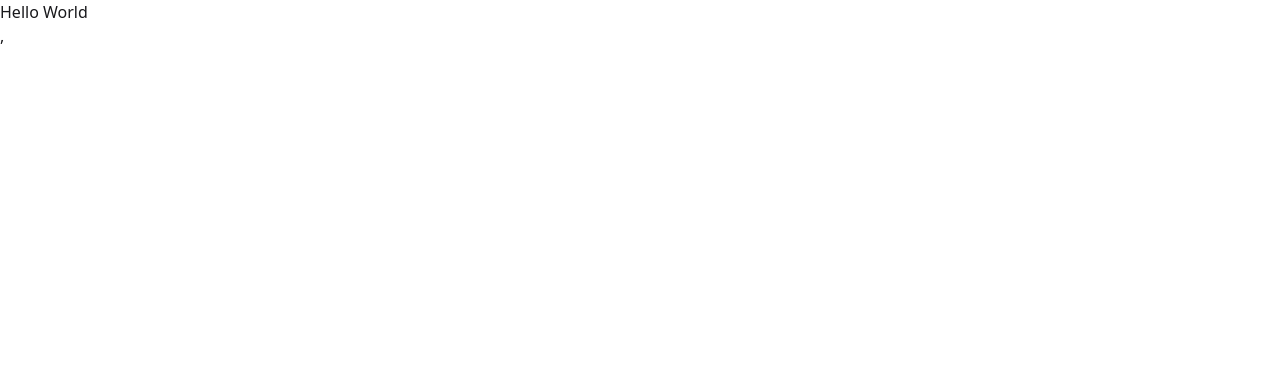
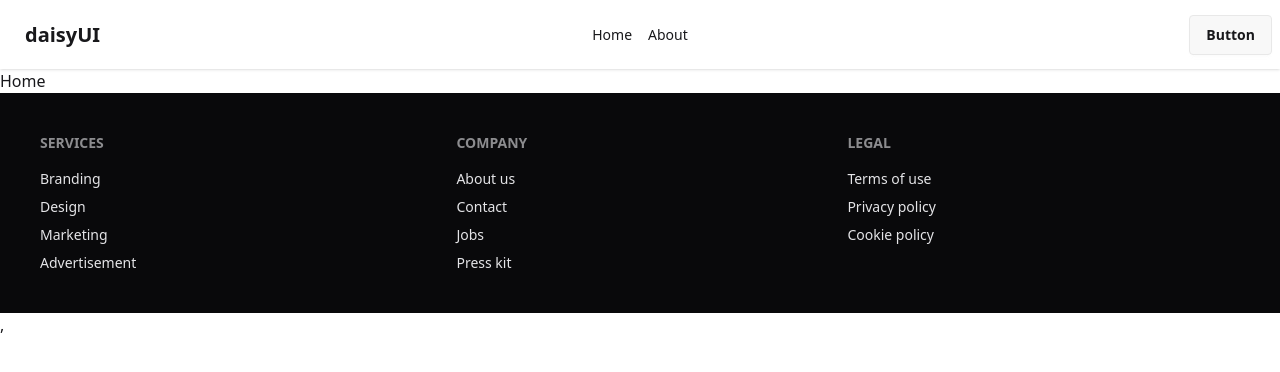
Before and after one commit to aysha3f/boi-poka, a React (Vite) app: page / in a window 1280 px wide. Shown: the top 372 px of the page. Built offline with nearby package versions, Linux system fonts and the light colour scheme.

Commit message:
Create Navbar for Book Vibe

```diff
--- /dev/null
+++ b/src/Routes/Routes.jsx
@@ -0,0 +1,24 @@
+import React from 'react';
+
+import { createBrowserRouter } from "react-router";
+import Root from '../pages/Root/Root';
+import ErrorPage from '../pages/ErrorPage/ErrorPage';
+import Home from '../pages/Home/Home';
+
+
+
+
+ export const router = createBrowserRouter([
+  {
+    path: "/",
+  Component:Root,
+  errorElement:<ErrorPage></ErrorPage>,
+  children:[
+    {
+      index: true,
+      path:"/",
+    Component:Home,
+    }
+  ]
+  },
+]);
--- /dev/null
+++ b/src/components/Footer/Footer.jsx
@@ -0,0 +1,30 @@
+import React from 'react';
+
+const Footer = () => {
+    return (
+        <footer className="footer sm:footer-horizontal bg-neutral text-neutral-content p-10">
+  <nav>
+    <h6 className="footer-title">Services</h6>
+    <a className="link link-hover">Branding</a>
+    <a className="link link-hover">Design</a>
+    <a className="link link-hover">Marketing</a>
+    <a className="link link-hover">Advertisement</a>
+  </nav>
+  <nav>
+    <h6 className="footer-title">Company</h6>
+    <a className="link link-hover">About us</a>
+    <a className="link link-hover">Contact</a>
+    <a className="link link-hover">Jobs</a>
+    <a className="link link-hover">Press kit</a>
+  </nav>
+  <nav>
+    <h6 className="footer-title">Legal</h6>
+    <a className="link link-hover">Terms of use</a>
+    <a className="link link-hover">Privacy policy</a>
+    <a className="link link-hover">Cookie policy</a>
+  </nav>
+</footer>
+    );
+};
+
+export default Footer;
--- /dev/null
+++ b/src/components/Header/Navbar.jsx
@@ -0,0 +1,36 @@
+import React from 'react';
+
+const Navbar = () => {
+    const links=<>
+    <li className='m-2'>Home</li>
+    <li className='m-2'>About</li>
+    </>
+
+    return (
+       <div className="navbar bg-base-100 shadow-sm">
+  <div className="navbar-start">
+    <div className="dropdown">
+      <div tabIndex={0} role="button" className="btn btn-ghost lg:hidden">
+        <svg xmlns="http://www.w3.org/2000/svg" className="h-5 w-5" fill="none" viewBox="0 0 24 24" stroke="currentColor"> <path strokeLinecap="round" strokeLinejoin="round" strokeWidth="2" d="M4 6h16M4 12h8m-8 6h16" /> </svg>
+      </div>
+      <ul
+        tabIndex="-1"
+        className="menu menu-sm dropdown-content bg-base-100 rounded-box z-1 mt-3 w-52 p-2 shadow">
+        {links}
+      </ul>
+    </div>
+    <a className="btn btn-ghost text-xl">daisyUI</a>
+  </div>
+  <div className="navbar-center hidden lg:flex">
+    <ul className="menu menu-horizontal px-1">
+      {links}
+    </ul>
+  </div>
+  <div className="navbar-end">
+    <a className="btn">Button</a>
+  </div>
+</div>
+    );
+};
+
+export default Navbar;
--- /dev/null
+++ b/src/pages/ErrorPage/ErrorPage.jsx
@@ -0,0 +1,11 @@
+import React from 'react';
+
+const ErrorPage = () => {
+    return (
+        <div>
+            <h1>Page not found</h1>
+        </div>
+    );
+};
+
+export default ErrorPage;
--- /dev/null
+++ b/src/pages/Home/Home.jsx
@@ -0,0 +1,11 @@
+import React from 'react';
+
+const Home = () => {
+    return (
+        <div>
+            <h1>Home</h1>
+        </div>
+    );
+};
+
+export default Home;
--- /dev/null
+++ b/src/pages/Root/Root.jsx
@@ -0,0 +1,17 @@
+import React from 'react';
+import { NavLink, Outlet } from 'react-router';
+import Footer from '../../components/Footer/Footer';
+import Navbar from '../../components/Header/Navbar';
+
+
+const Root = () => {
+    return (
+        <div>
+      <Navbar></Navbar>
+            <Outlet></Outlet>
+       <Footer></Footer>
+        </div>
+    );
+};
+
+export default Root;
```
Also changed, not shown: src/main.jsx (+4 -7 lines).
